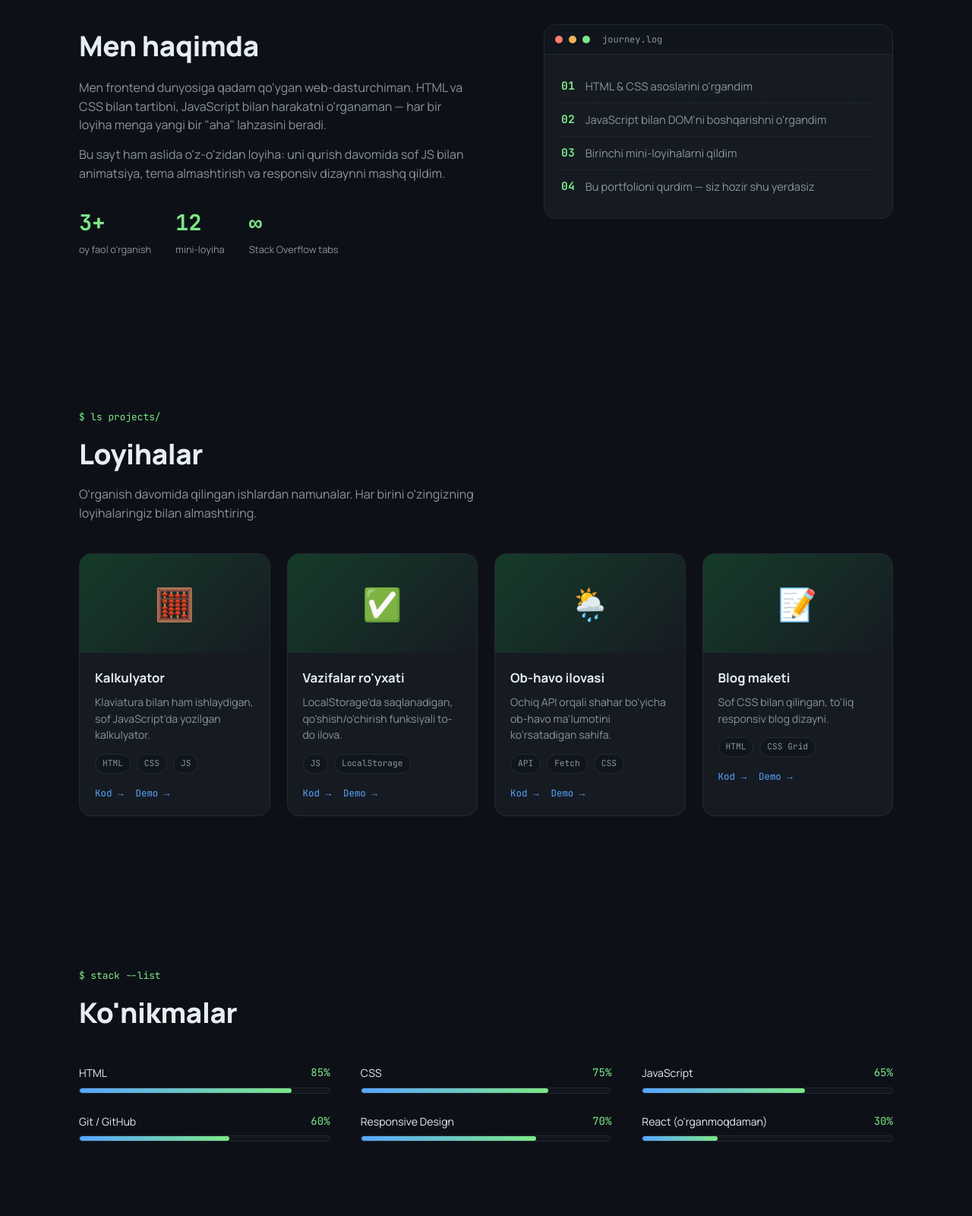
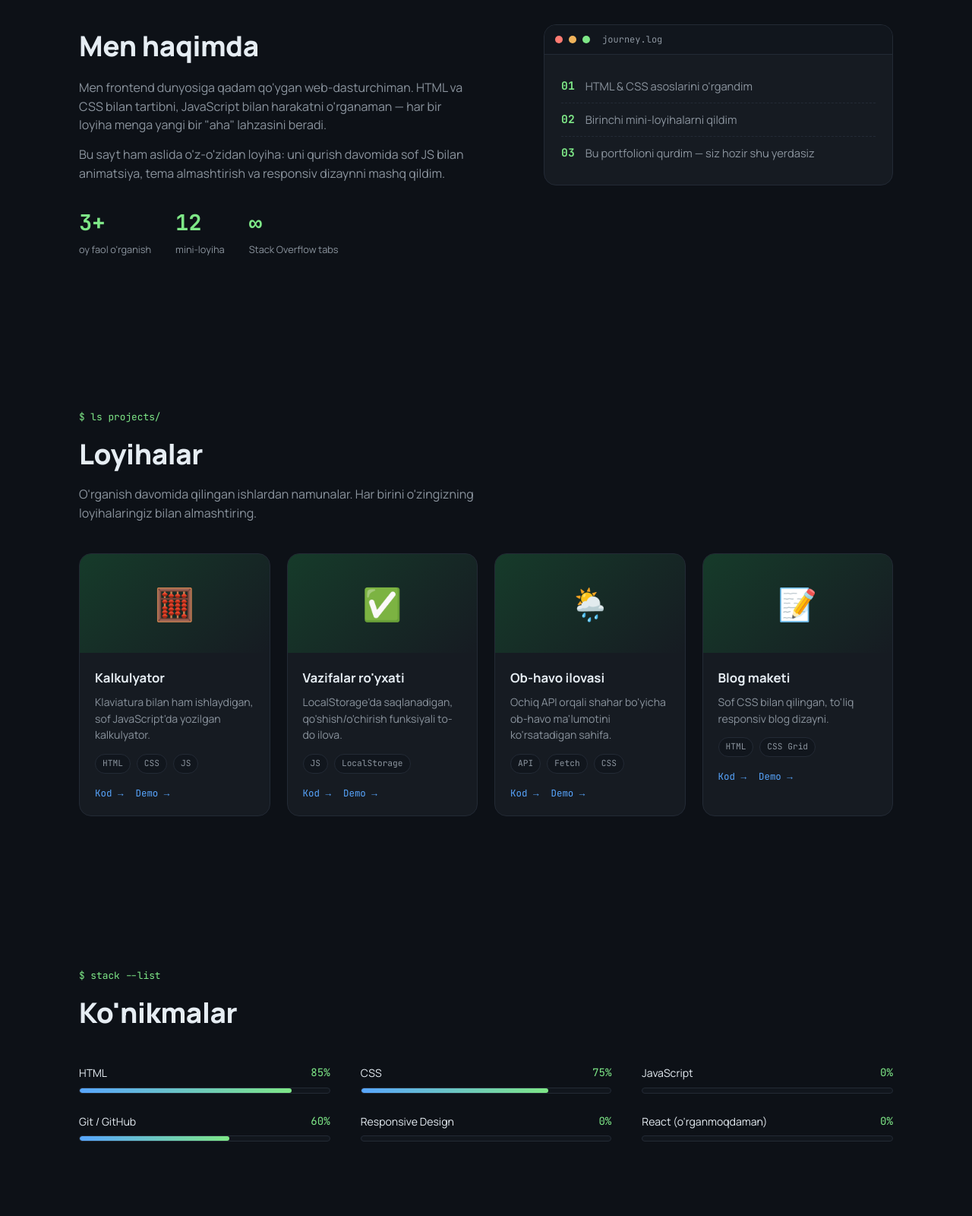
Before and after one commit to dgtuz007-cmd/Portflio, a plain HTML site: page index.html in a window 1280 px wide. Shown: the part 860-2460 px from the top of the page at 76% size. Drawn offline with Linux system fonts and the light colour scheme.

Commit message:
Html yangilandi

```diff
--- a/index.html
+++ b/index.html
@@ -3,14 +3,13 @@
 <head>
 <meta charset="UTF-8">
 <meta name="viewport" content="width=device-width, initial-scale=1.0">
-<title>Aziz Karimov — Web Developer</title>
+<title>Ofoq Boboxonov — Web Developer</title>
 <link rel="preconnect" href="https://fonts.googleapis.com">
 <link rel="preconnect" href="https://fonts.gstatic.com" crossorigin>
 <link href="https://fonts.googleapis.com/css2?family=JetBrains+Mono:ital,wght@0,400;0,500;0,700;1,400&family=Manrope:wght@400;500;600;700;800&display=swap" rel="stylesheet">
 <link rel="stylesheet" href="style.css">
 </head>
 <body>
-
 <!-- Orqa fondagi "terminal" panel -->
 <div class="bg-grid" aria-hidden="true"></div>
 
@@ -47,7 +46,7 @@
 <span class="term__file">about.js</span>
 </div>
 <pre class="term__body"><code><span class="tk-kw">const</span> <span class="tk-var">developer</span> = {
-  <span class="tk-prop">ism</span>: <span class="tk-str">"Aziz Karimov"</span>,
+  <span class="tk-prop">ism</span>: <span class="tk-str">"Ofoq Boboxonov"</span>,
   <span class="tk-prop">rol</span>: <span class="tk-str">"Web Developer"</span>,
   <span class="tk-prop">stack</span>: [<span class="tk-str">"HTML"</span>, <span class="tk-str">"CSS"</span>, <span class="tk-str">"JS"</span>],
   <span class="tk-prop">o'rganmoqda</span>: <span class="tk-bool">true</span>,
@@ -59,7 +58,6 @@
 </header>
 
 <main>
-
 <!-- ABOUT -->
 <section id="about" class="section about">
 <p class="section__tag">$ whoami</p>
@@ -92,9 +90,8 @@
 </div>
 <ul class="timeline">
 <li><span class="timeline__date">01</span> HTML &amp; CSS asoslarini o'rgandim</li>
-            <li><span class="timeline__date">02</span> JavaScript bilan DOM'ni boshqarishni o'rgandim</li>
-            <li><span class="timeline__date">03</span> Birinchi mini-loyihalarni qildim</li>
-            <li><span class="timeline__date">04</span> Bu portfolioni qurdim — siz hozir shu yerdasiz</li>
+<li><span class="timeline__date">02</span> Birinchi mini-loyihalarni qildim</li>
+<li><span class="timeline__date">03</span> Bu portfolioni qurdim — siz hozir shu yerdasiz</li>
 </ul>
 </div>
 </div>
@@ -105,9 +102,7 @@
 <p class="section__tag">$ ls projects/</p>
 <h2 class="section__title">Loyihalar</h2>
 <p class="section__sub">O'rganish davomida qilingan ishlardan namunalar. Har birini o'zingizning loyihalaringiz bilan almashtiring.</p>
-
 <div class="projects__grid">
-
 <article class="card">
 <div class="card__media" data-emoji="🧮"></div>
 <div class="card__body">
@@ -159,7 +154,6 @@
 </div>
 </div>
 </article>
-
 </div>
 </section>
 
@@ -167,7 +161,6 @@
 <section id="skills" class="section skills">
 <p class="section__tag">$ stack --list</p>
 <h2 class="section__title">Ko'nikmalar</h2>
-
 <div class="skills__grid">
 <div class="skill">
 <div class="skill__head"><span>HTML</span><span class="skill__pct">85%</span></div>
@@ -178,20 +171,20 @@
 <div class="skill__bar"><div class="skill__fill" style="--level:75%"></div></div>
 </div>
 <div class="skill">
-          <div class="skill__head"><span>JavaScript</span><span class="skill__pct">65%</span></div>
-          <div class="skill__bar"><div class="skill__fill" style="--level:65%"></div></div>
+<div class="skill__head"><span>JavaScript</span><span class="skill__pct">0%</span></div>
+<div class="skill__bar"><div class="skill__fill" style="--level:0%"></div></div>
 </div>
 <div class="skill">
 <div class="skill__head"><span>Git / GitHub</span><span class="skill__pct">60%</span></div>
 <div class="skill__bar"><div class="skill__fill" style="--level:60%"></div></div>
 </div>
 <div class="skill">
-          <div class="skill__head"><span>Responsive Design</span><span class="skill__pct">70%</span></div>
-          <div class="skill__bar"><div class="skill__fill" style="--level:70%"></div></div>
+<div class="skill__head"><span>Responsive Design</span><span class="skill__pct">0%</span></div>
+<div class="skill__bar"><div class="skill__fill" style="--level:0%"></div></div>
 </div>
 <div class="skill">
-          <div class="skill__head"><span>React (o'rganmoqdaman)</span><span class="skill__pct">30%</span></div>
-          <div class="skill__bar"><div class="skill__fill" style="--level:30%"></div></div>
+<div class="skill__head"><span>React (o'rganmoqdaman)</span><span class="skill__pct">0%</span></div>
+<div class="skill__bar"><div class="skill__fill" style="--level:0%"></div></div>
 </div>
 </div>
 </section>
@@ -202,7 +195,6 @@
 <p class="section__tag">$ contact --send</p>
 <h2 class="section__title">Bog'lanish</h2>
 <p class="section__sub">Loyiha taklifi bormi yoki shunchaki salom aytmoqchimisiz — yozing.</p>
-
 <form class="form" id="contactForm">
 <div class="form__row">
 <label for="name">Ismingiz</label>
@@ -219,7 +211,6 @@
 <button type="submit" class="btn btn--primary form__submit">Yuborish</button>
 <p class="form__status" id="formStatus" aria-live="polite"></p>
 </form>
-
 <div class="contact__socials">
 <a href="#" class="social">GitHub</a>
 <a href="#" class="social">LinkedIn</a>
@@ -228,11 +219,10 @@
 </div>
 </div>
 </section>
-
 </main>
 
 <footer class="footer">
-    <p>© <span id="year"></span> Aziz Karimov · sof HTML, CSS va JS bilan qurilgan</p>
+<p>© <span id="year"></span> Ofoq Boboxonov · sof HTML, CSS va JS bilan qurilgan</p>
 </footer>
 
 <script src="script.js"></script>
```
Lines whose indentation alone changed are shown as unchanged.
